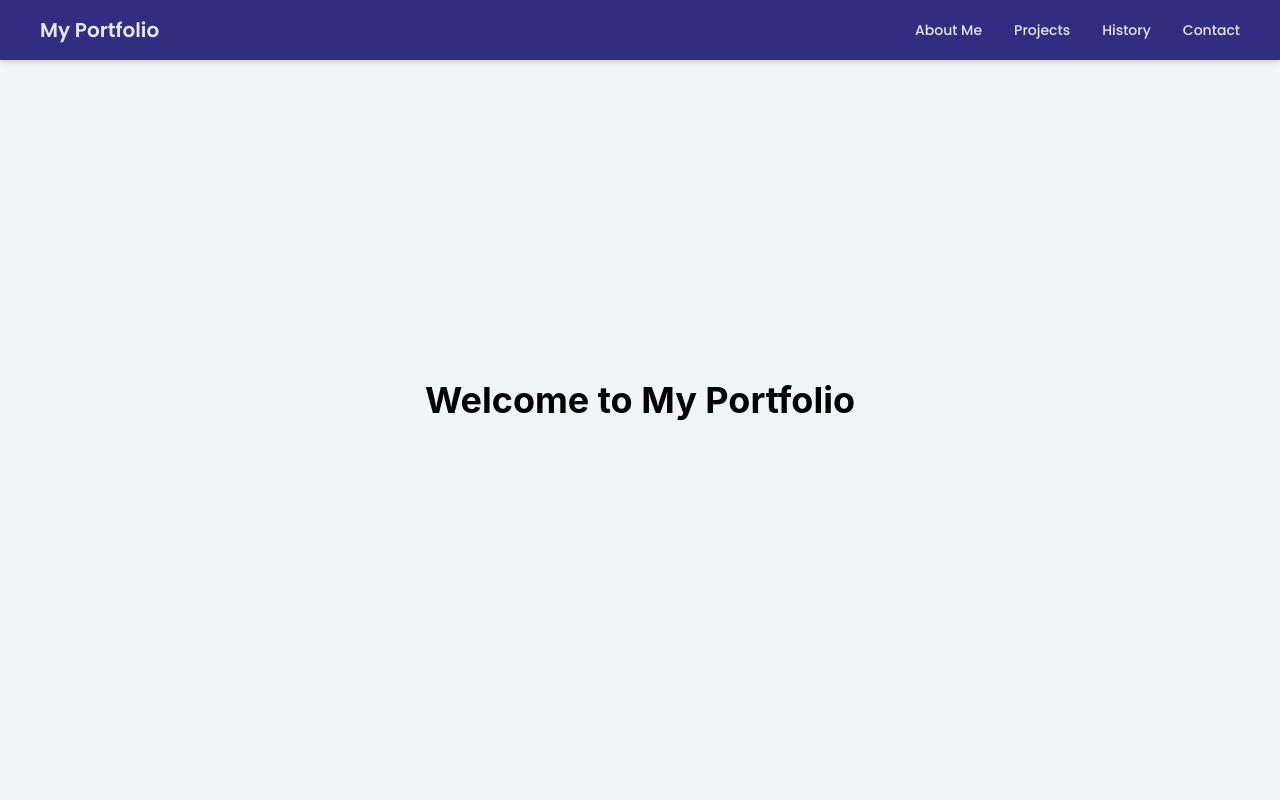
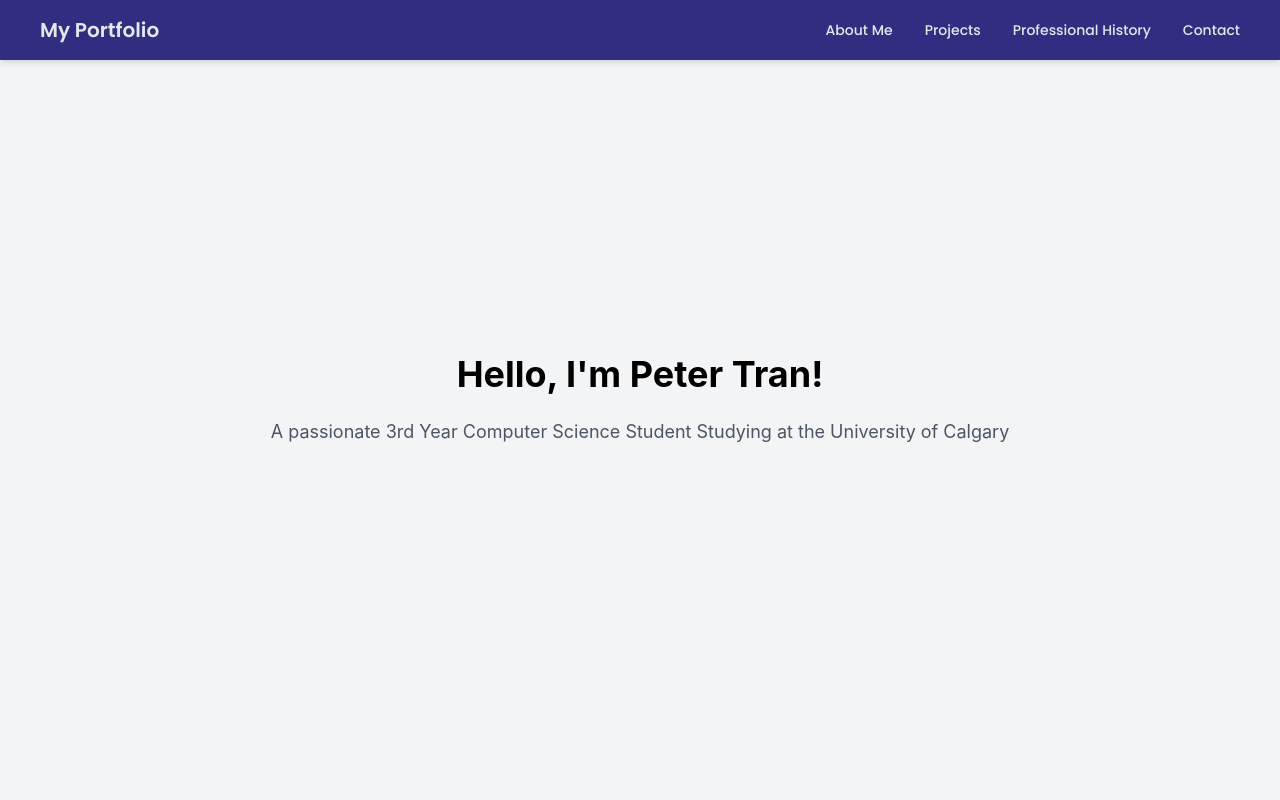
Before and after one commit to aeMyst/Portfolio, a React (Create React App) app in the folder portfolio/: page / in a window 1280 px wide. Shown: the top 800 px of the page. Built offline with nearby package versions, Linux system fonts and the light colour scheme.

Commit message:
adjusted home section

```diff
--- a/portfolio/src/App.js
+++ b/portfolio/src/App.js
@@ -27,9 +27,12 @@ const App = () => {
     <div className="App">
       <Navbar />
       {/* Home section */}
-      <div id="home" className="min-h-screen bg-gray-100 flex items-center justify-center">
-        <h1 className="text-4xl font-bold">Welcome to My Portfolio</h1>
-      </div>
+      <div id="home" className="min-h-screen bg-gray-100 flex flex-col items-center justify-center space-y-6">
+  <h1 className="text-4xl font-bold">Hello, I'm Peter Tran!</h1>
+  <p className="text-lg text-gray-600">
+    A passionate 3rd Year Computer Science Student Studying at the University of Calgary
+  </p>
+</div>
       {/* Dynamically loaded sections */}
       {visibleSections.map((section) => (
         <div key={section.id} id={section.id} className="fade-in">
--- a/portfolio/src/tools/Navbar.js
+++ b/portfolio/src/tools/Navbar.js
@@ -30,7 +30,7 @@ const Navbar = () => {
           </li>
           <li>
             <a href="#professional-history" className="text-sm font-medium text-gray-200 hover:text-gray-400">
-              History
+              Professional History
             </a>
           </li>
           <li>
--- a/portfolio/tailwind.config.js
+++ b/portfolio/tailwind.config.js
@@ -7,6 +7,7 @@ module.exports = {
     './src/components/Projects.js',
     './src/components/Socials.js',
     './src/tools/Navbar.js',
+    './src/app.js'
   ],
   theme: {
     extend: {
```
